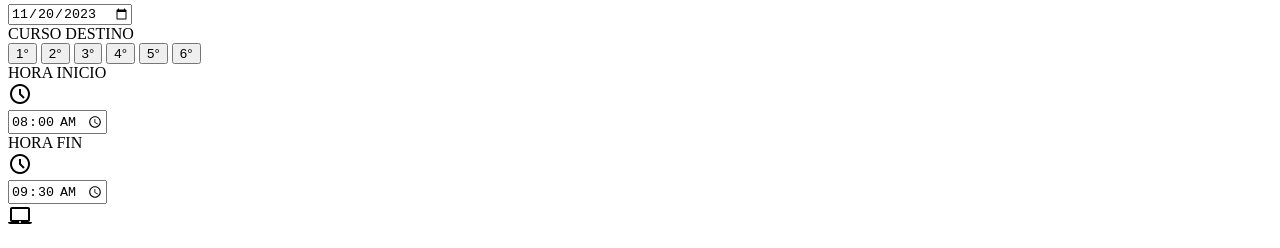
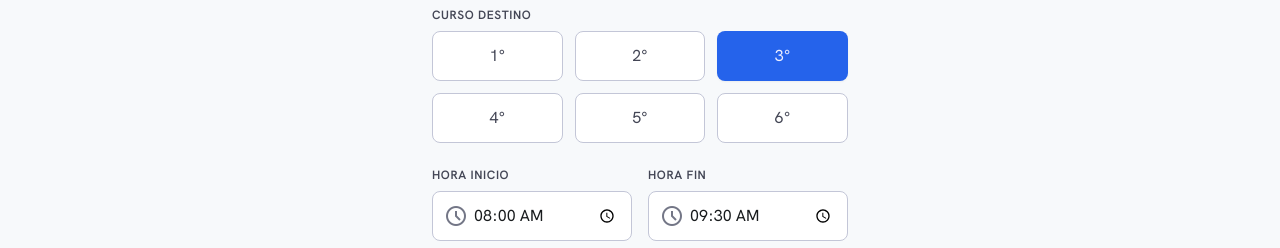
Before and after one commit to proa-pollux/reserva-notebooks-proa, a plain HTML site: page app/paginas/reservar.html in a window 1280 px wide. Shown: the part 163-411 px from the top of the page. Drawn offline with nearby package versions, Linux system fonts and the light colour scheme; files that its build step writes are made by us from their sources.

Commit message:
Agrego tailwind

```diff
--- a/app/paginas/reservar.html
+++ b/app/paginas/reservar.html
@@ -5,11 +5,17 @@
     <meta charset="UTF-8">
     <meta name="viewport" content="width=device-width, initial-scale=1.0">
     <title>Nueva Reserva - Sistema de Gestión</title>
-    <link rel="stylesheet" href="css/style.css">
-    <link rel="stylesheet" href="css/reservar.css">
-    <link href="https://fonts.googleapis.com/css2?family=Hanken+Grotesk:wght@100..900&display=swap" rel="stylesheet">
-    <link href="https://fonts.googleapis.com/css2?family=Material+Symbols+Outlined:wght,FILL@100..700,0..1&display=swap"
-        rel="stylesheet">
+
+    <script src="https://cdn.tailwindcss.com?plugins=forms,container-queries"></script>
+    <script src="../js/tailwind.js"></script>
+
+    <link rel="preconnect" href="https://fonts.googleapis.com">
+    <link rel="preconnect" href="https://fonts.gstatic.com" crossorigin>
+
+    <link href="https://fonts.googleapis.com/css2?family=Hanken+Grotesk:wght@400;600;700&display=swap" rel="stylesheet">
+    <link href="https://fonts.googleapis.com/css2?family=Material+Symbols+Outlined:wght,FILL@100..700,0..1&display=swap" rel="stylesheet">
+    <link rel="stylesheet" href="../css/style.css">
+
 </head>
 <body class="bg-background text-on-background min-h-screen flex flex-col font-body-lg">
 
```
